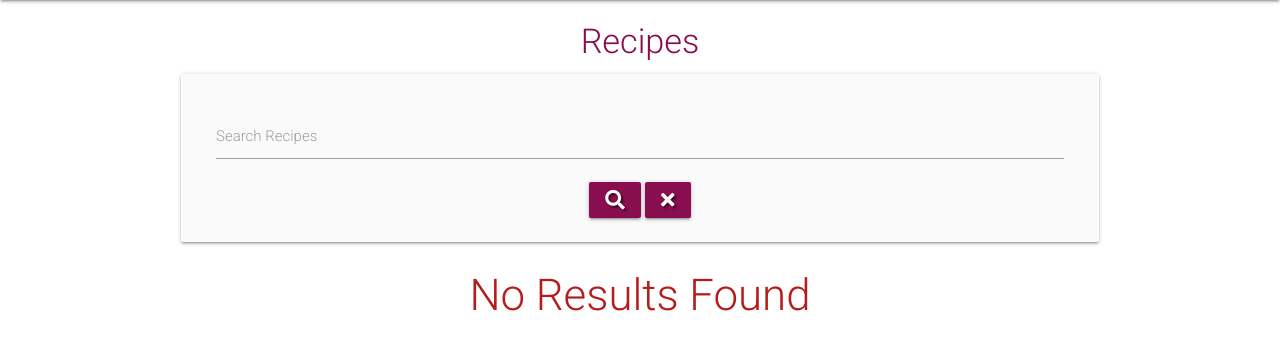
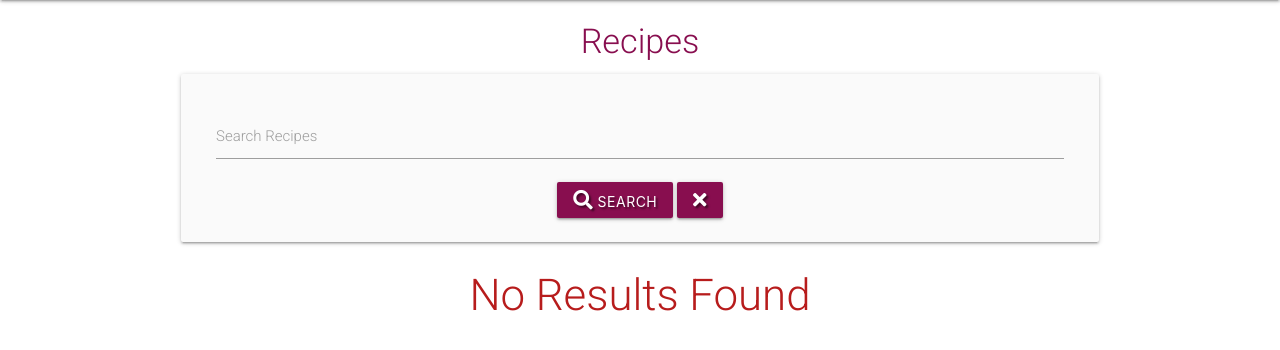
Before and after one commit to gwenjo/MS3-asian-flavours, a Flask app: page /search in a window 1280 px wide. Shown: the part 64-414 px from the top of the page. Run offline with Flask 2, Linux system fonts and the light colour scheme; data that the repository does not hold is empty; some libraries are stand-ins or nearby versions.

Commit message:
added search name

```diff
--- a/templates/recipes.html
+++ b/templates/recipes.html
@@ -13,7 +13,7 @@
                 </div>
                 <div class="col s12">
                     <button type="submit" class="pink darken-4 btn text-shadow">
-                        <i class="fas fa-search"></i>
+                        <i class="fas fa-search"></i> search
                     </button>
                     <a href="{{ url_for('get_recipes') }}" class="pink darken-4 btn text-shadow"><i class="fas fa-times"></i></a>
                 </div>
```
